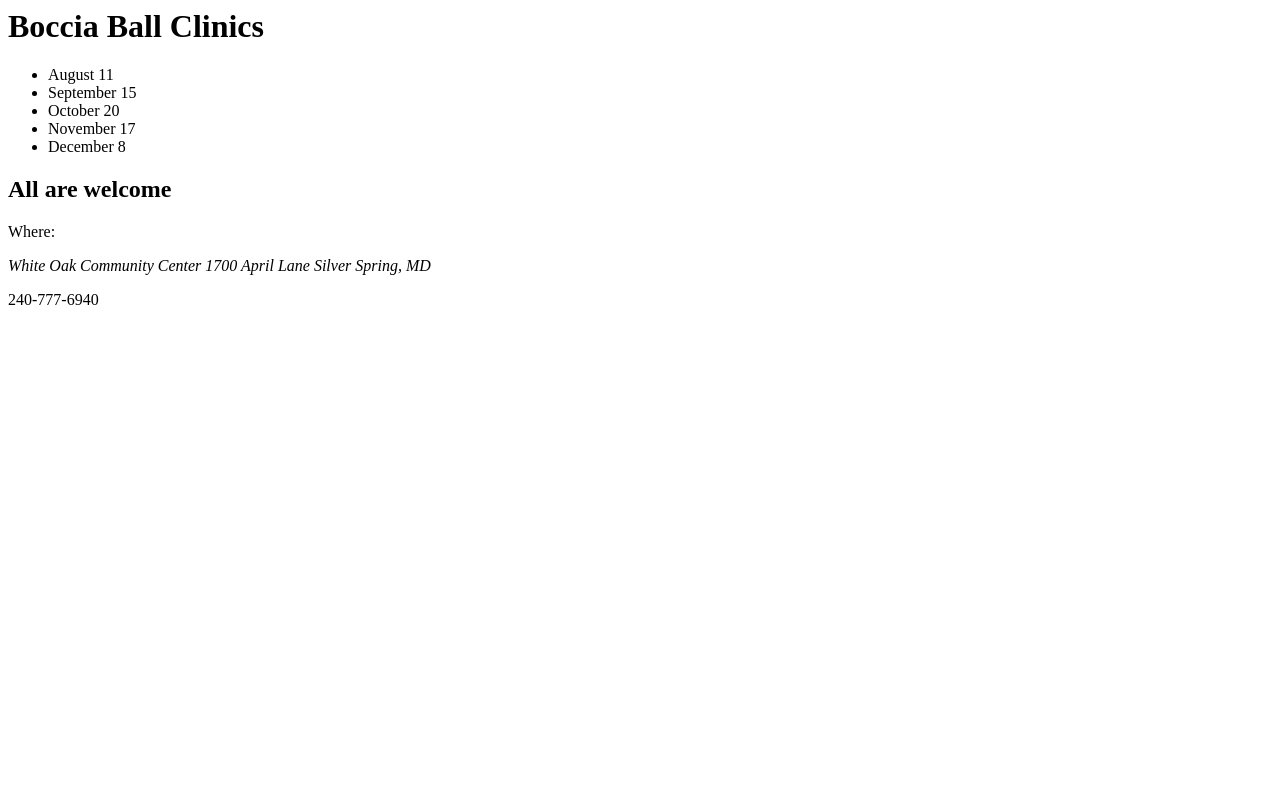
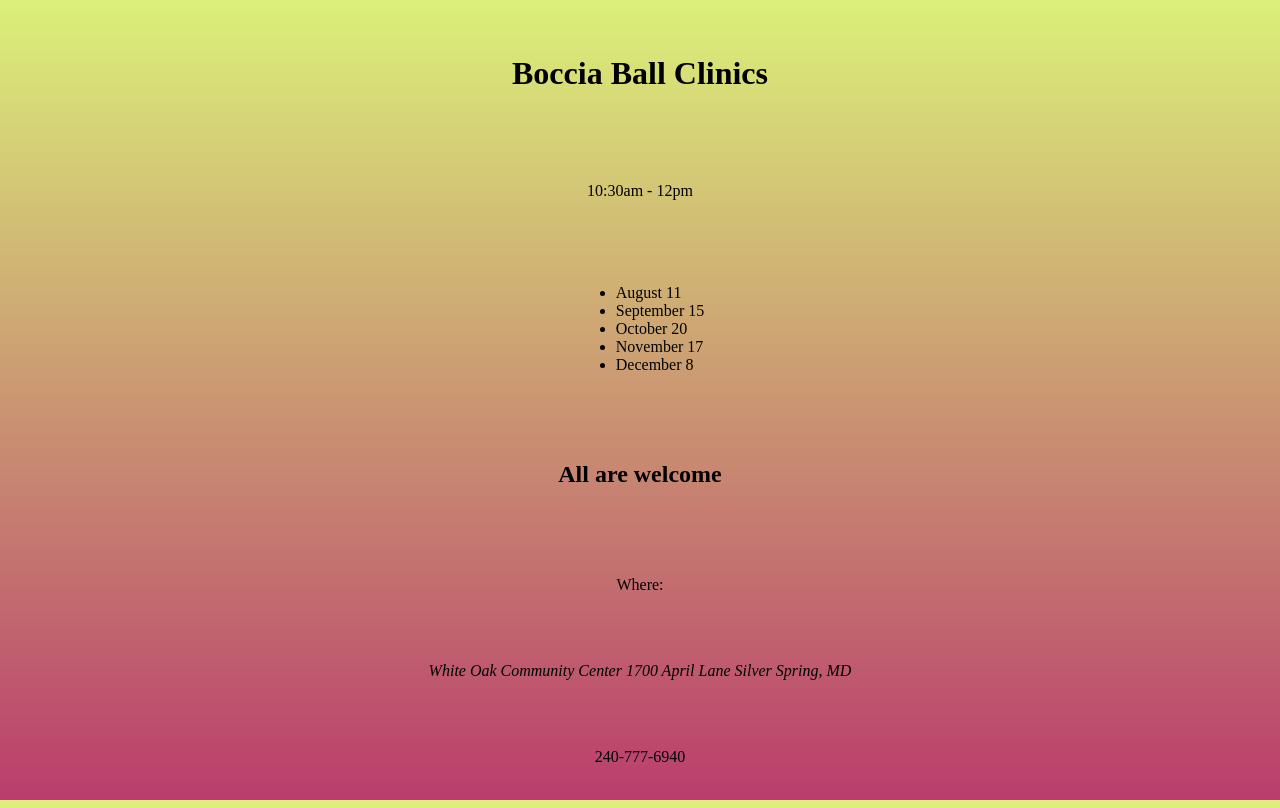
Before and after one commit to 512jay/512jay.github.io, a plain HTML site: page boccia.html in a window 1280 px wide. Drawn offline with Linux system fonts and the light colour scheme.

Commit message:
adjustments

```diff
--- a/boccia.html
+++ b/boccia.html
@@ -1,9 +1,11 @@
 <html>
 	<head>
 		<title>Boccia Schedule</title>
+    <link rel="stylesheet" type="text/css" href="jay-style.css">
 	</head>
 	<body>
-		<h1>Boccia Ball Clinics</h1>
+		<h1>Boccia Ball Clinics </h1>
+		<p>10:30am - 12pm</p>
 		<ul>
 			<li>August 11</li>
 			<li>September 15</li>
@@ -15,6 +17,6 @@
 		<p>Where:</p>
 		<address>White Oak Community Center 1700 April Lane Silver Spring, MD</address>
 		<p>240-777-6940</p>
-
+    <script type="text/javascript" src="jay-script.js"></script>
 	</body>
 </html>
```
